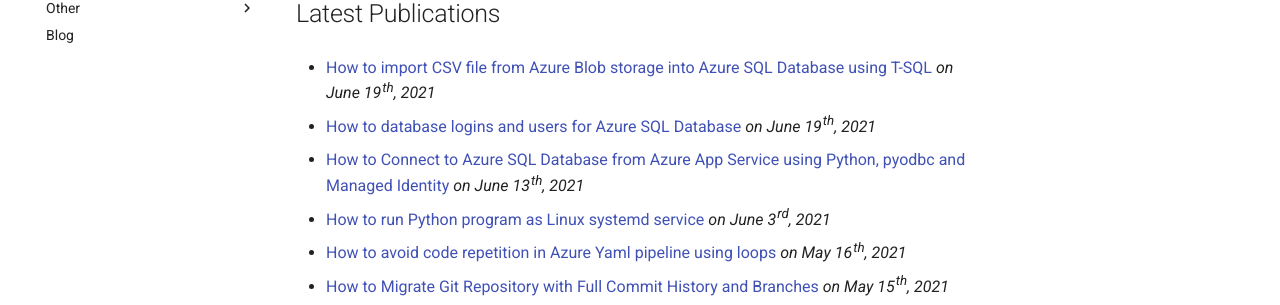
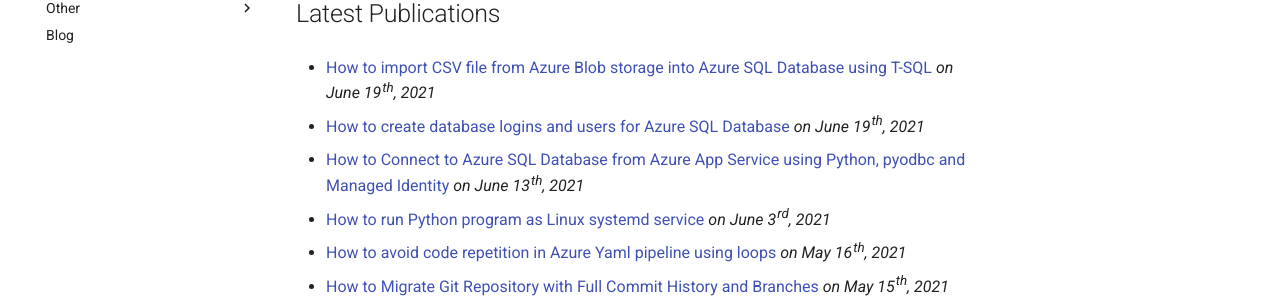
Before and after one commit to ivangeorgiev/gems, an MkDocs documentation site: the page built from docs/index.md, in a window 1280 px wide and 900 px high. Shown: the part 184-489 px from the top of the window. Built offline with MkDocs 1.6.1 and Material for MkDocs 9.7.7, drawn with Linux system fonts in a browser that asks for light colours.

Commit message:
sql howtos

```diff
--- a/docs/index.md
+++ b/docs/index.md
@@ -5,7 +5,7 @@
 * [How to import CSV file from Azure Blob storage into Azure SQL Database using T-SQL](azure/howto-import-csv-file-into-azure-sql-database-from-azure-blob-storage.md)
   *on June 19<sup>th</sup>, 2021*
 
-* [How to database logins and users for Azure SQL Database](azure/howto-create-azure-sql-database-user.md)
+* [How to create database logins and users for Azure SQL Database](azure/howto-create-azure-sql-database-user.md)
   *on June 19<sup>th</sup>, 2021*
 
 * [How to Connect to Azure SQL Database from Azure App Service using Python, pyodbc and Managed Identity](azure/how-to-connect-sql-database-app-service-managed-identity-python-pyodbc.md)
```
